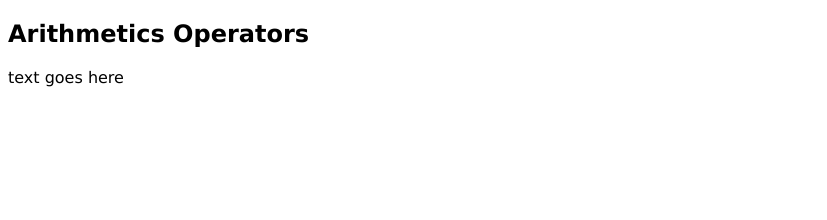
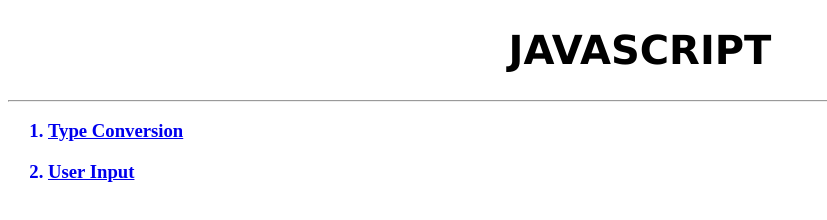
Before and after one commit to MarcioPimentel01/Javascript-apps, a plain HTML site: page 03-exercises/index.html in a window 1280 px wide. Shown: the whole page, without its empty margins (0-827 px from the left). Drawn offline with Linux system fonts and the light colour scheme.

Commit message:
added two pages to to index page

```diff
--- a/03-exercises/index.html
+++ b/03-exercises/index.html
@@ -4,16 +4,14 @@
     <meta charset="UTF-8">
     <meta name="viewport" content="width=device-width, initial-scale=1.0">
     <title>Exercises</title>
-    <link rel="stylesheet" href="../03-exercises/assets/style.css">
-</head>
 <body>
-    <section>
-        <h1>Arithmetics Operators</h1>
-        <p> text goes here</p>
+    <h1 style="font-family: Verdana, Geneva, Tahoma, sans-serif; font-size: 40px; text-align: center;">JAVASCRIPT</h1>
+    <hr>
 
-    </section>
+    <ol>
+        <a href="./type-conversion.html"><h3><li>Type Conversion</li></h3></a>
+        <a href="./user-input.html"><h3><li>User Input</li></h3></a>
+    </ol>
 
-
-    <script src="../03-exercises/assets/script.js"></script>
 </body>
 </html>
```
Also changed, not shown: 03-exercises/type-conversion.html (+2 -0 lines), 03-exercises/user-input.html (+4 -0 lines).
